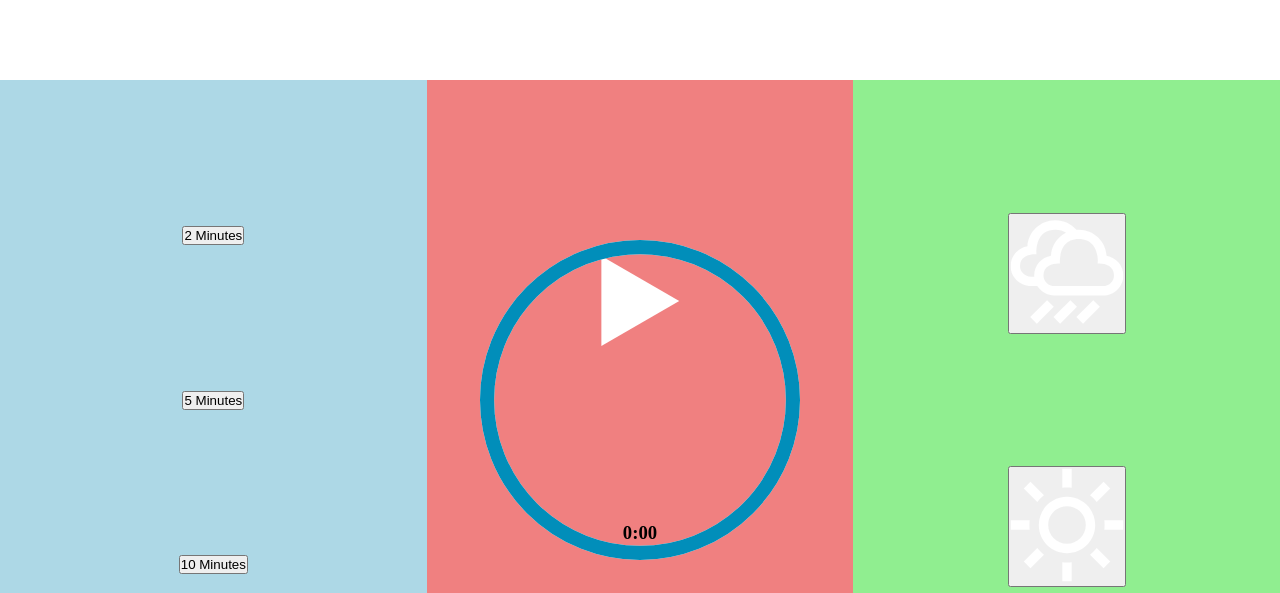
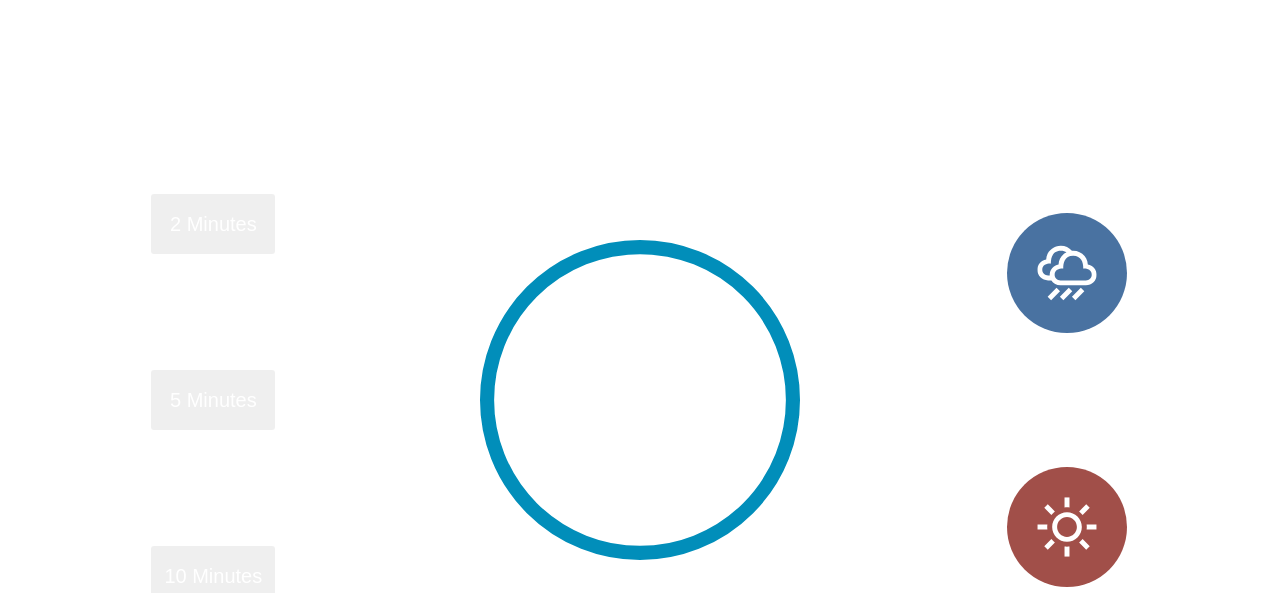
Before and after one commit to Stasiperez85/breathe-easy, a plain HTML site: page index.html in a window 1280 px wide. Shown: the top 593 px of the page. Drawn offline with Linux system fonts and the light colour scheme.

Commit message:
add javascript

```diff
--- a/app.js
+++ b/app.js
@@ -0,0 +1,31 @@
+const app = () => {
+    const song = document.querySelector('.song');
+    const play = document.querySelector('.play');
+    const outline = document.querySelector('.moving-outline cirle');
+    const video = document.querySelector('.vid-container video')
+
+    //Sounds
+    const sounds = document.querySelectorAll('.sound-picker button');
+
+    //Time Display
+    const timeDisplay = document.querySelector('.time-display');
+    //Get the length of the outline
+    const outlineLength = outline.getTotalLength();
+    //Duration
+    let fakeDuration = 600;
+
+    outline.style.strokeDasharray = outlineLength;
+    outlinke.style.strokeDashoffset = outlineLength;
+
+    //Play sound
+    play.addEventListener('click', () => {
+        song.play();
+    })
+
+    //create a function specific to stop and play the sounds
+    if(song.paused){
+
+    };
+};
+
+app();
--- a/style.css
+++ b/style.css
@@ -35,7 +35,7 @@
     pointer-events: none;
 }
 
-.time-select {
+/* .time-select {
     background: lightblue;
 }
 
@@ -45,8 +45,56 @@
 
 .player-container {
     background: lightcoral;
+} */
+
+.time-display {
+    position: absolute;
+    bottom: 10%;
+    color: white;
+    font-size: 50px;
 }
 
 video {
-    display: none;
+    position: fixed;
+    top: 0%;
+    left: 0%;
+    width: 0%;
+    z-index: -10%;
 }
+
+.time-select button,
+.sound-picker button {
+    width: 30%;
+    color: white;
+    height: 10%;
+    border: 2px solid white;
+    cursor: pointer;
+    border-radius: 5px;
+    font-size: 20px;
+
+}
+
+.time-select button:hover {
+    color: black;
+    background: white;
+}
+
+.sound-picker button {
+    border: none;
+    height: 120px;
+    width: 120px;
+    border-radius: 50%;
+    padding: 30px;
+}
+
+.sound-picker button:nth-child(1) {
+    background: #4972a1;
+}
+
+.sound-picker button:nth-child(2) {
+    background: #a14f49;
+}
+
+.sound-picker button img {
+    height: 100%;
+}
```
